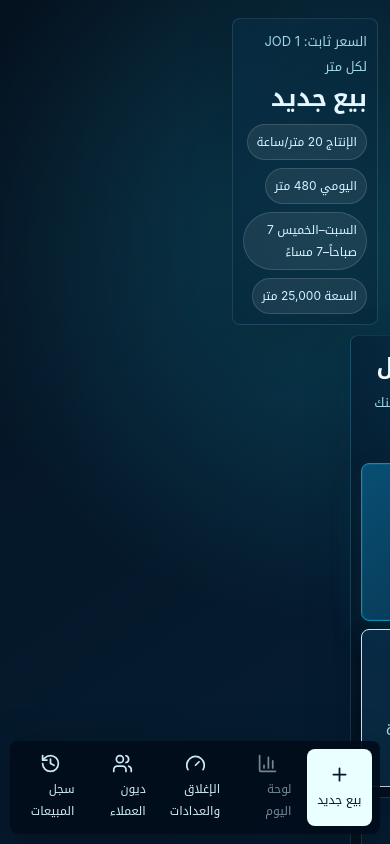
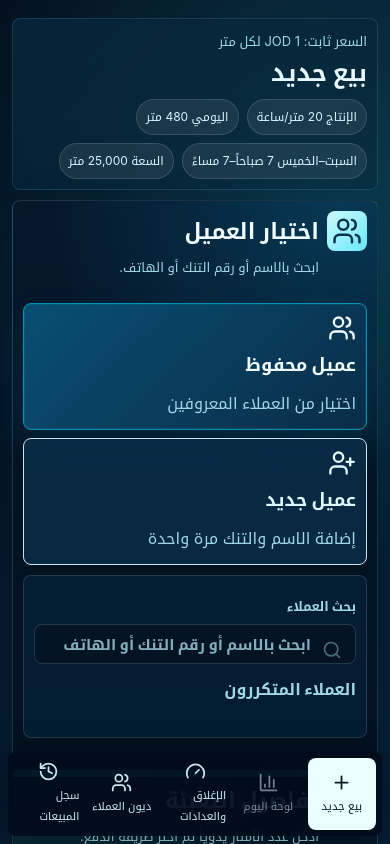
Before and after one commit to oun-cell/water-station-v1, a React (Vite) app: page / in a window 390 px wide. Shown: the top 844 px of the page. Built offline with nearby package versions, Linux system fonts and the light colour scheme.

Commit message:
Force safe tablet single-column layout

```diff
--- a/public/sw.js
+++ b/public/sw.js
@@ -1,4 +1,4 @@
-const CACHE_NAME = "water-station-v1-compact-tablet-v2";
+const CACHE_NAME = "water-station-v1-safe-tablet-v3";
 const APP_SHELL = ["./", "./manifest.webmanifest", "./generated/app-concept.png"];
 
 self.addEventListener("install", (event) => {
--- a/src/main.tsx
+++ b/src/main.tsx
@@ -20,7 +20,7 @@ if ("serviceWorker" in navigator) {
     });
 
     navigator.serviceWorker
-      .register(`${import.meta.env.BASE_URL}sw.js?v=compact-tablet-v2`)
+      .register(`${import.meta.env.BASE_URL}sw.js?v=safe-tablet-v3`)
       .then((registration) => registration.update())
       .catch(() => {
         // The app still works without offline caching; registration can fail on non-secure LAN URLs.
--- a/src/styles.css
+++ b/src/styles.css
@@ -1232,13 +1232,24 @@ tr.deleted {
   }
 }
 
-@media (max-width: 1180px), (pointer: coarse) {
+@media (max-width: 1400px), (pointer: coarse) {
+  html,
+  body,
+  #root {
+    width: 100%;
+    max-width: 100%;
+    overflow-x: hidden;
+  }
+
   .app-shell {
-    grid-template-columns: minmax(170px, 18vw) 1fr;
+    display: block;
+    width: 100%;
+    max-width: 100%;
+    overflow-x: hidden;
   }
 
   .sidebar {
-    padding: 10px;
+    display: none !important;
   }
 
   .brand {
@@ -1277,7 +1288,11 @@ tr.deleted {
   }
 
   .main-panel {
-    padding: 10px 10px 84px;
+    width: 100%;
+    max-width: 100%;
+    margin: 0;
+    padding: 8px 8px 92px;
+    overflow-x: hidden;
   }
 
   .topbar {
@@ -1309,8 +1324,13 @@ tr.deleted {
   }
 
   .sale-grid {
-    grid-template-columns: minmax(220px, 0.8fr) minmax(300px, 1.2fr);
-    max-width: 1120px;
+    grid-template-columns: 1fr;
+    grid-template-areas:
+      "customer"
+      "sale";
+    max-width: 100%;
+    width: 100%;
+    margin: 0;
   }
 
   .section-heading {
@@ -1436,9 +1456,39 @@ tr.deleted {
   .preview-number {
     font-size: 38px;
   }
-}
-
-@media (max-width: 1180px) and (orientation: landscape), (pointer: coarse) and (orientation: landscape) {
+  .customer-directory-panel,
+  .sale-panel,
+  .panel,
+  .topbar {
+    max-width: 100%;
+    width: 100%;
+  }
+
+  .bottom-nav {
+    position: fixed;
+    inset-inline: 8px;
+    bottom: 8px;
+    z-index: 50;
+    display: grid;
+    grid-template-columns: repeat(5, 1fr);
+    gap: 5px;
+    padding: 6px;
+    border-radius: 8px;
+    background: rgba(2, 12, 27, 0.94);
+    box-shadow: 0 16px 50px rgba(0, 0, 0, 0.3);
+  }
+
+  .bottom-nav button {
+    min-height: 46px;
+    flex-direction: column;
+    gap: 3px;
+    justify-content: center;
+    font-size: 11px;
+    padding: 3px;
+  }
+}
+
+@media (max-width: 1400px) and (orientation: landscape), (pointer: coarse) and (orientation: landscape) {
   .main-panel:has(input:focus),
   .main-panel:has(textarea:focus) {
     padding-top: 6px;
```
